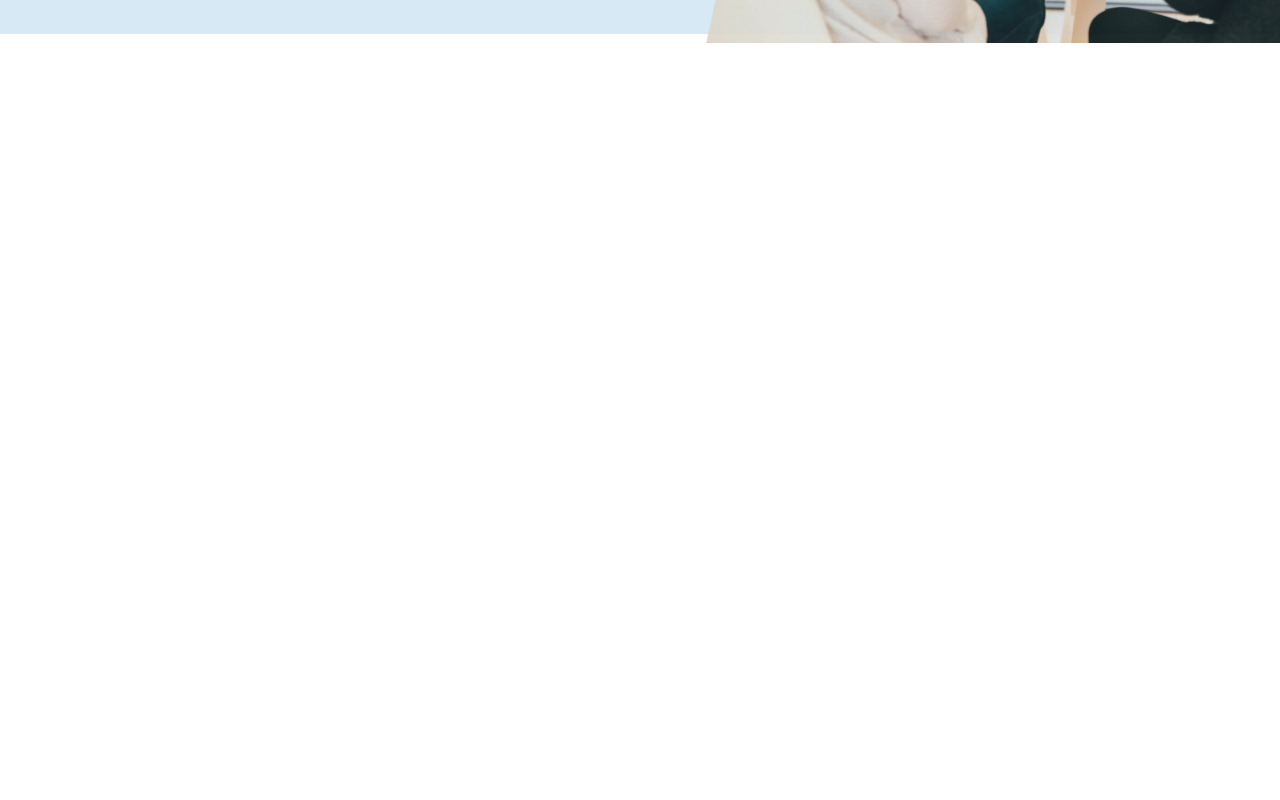
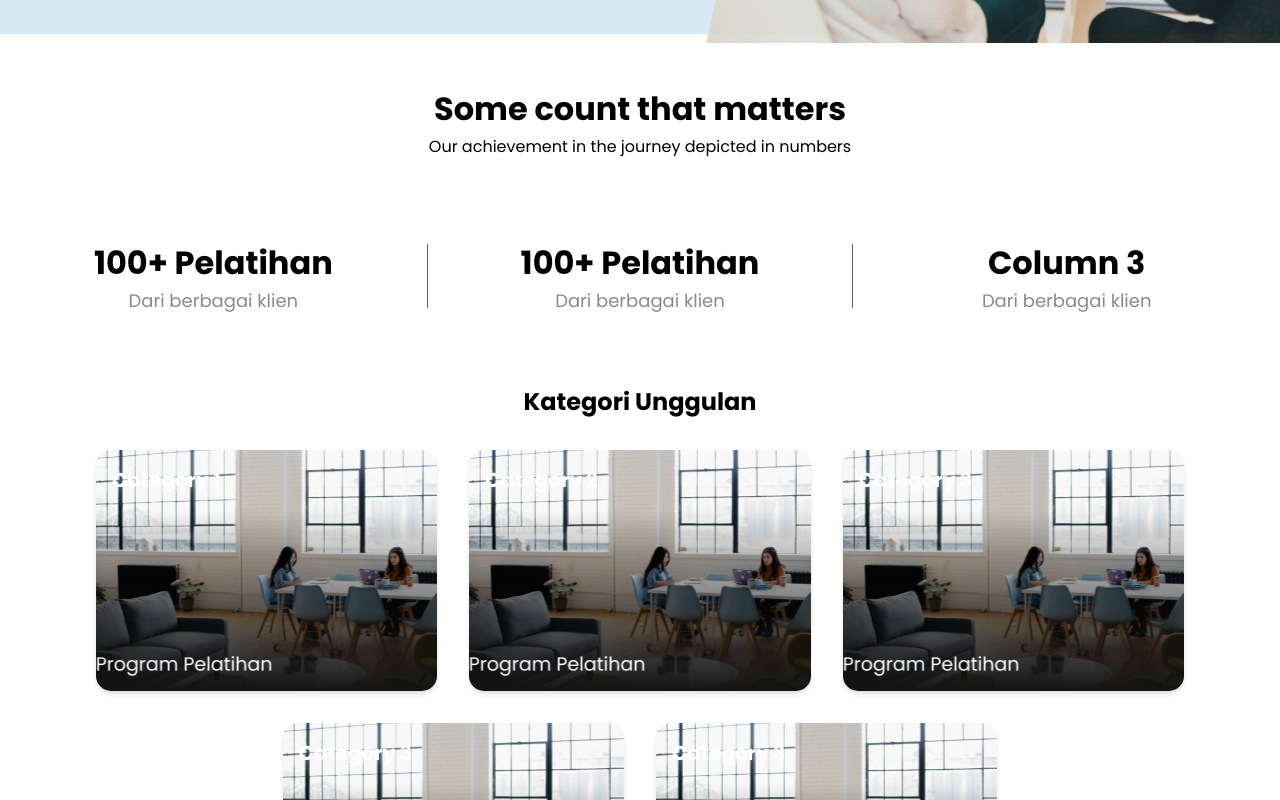
Before and after one commit to NgurahAp/mknows-landing-page, a Next.js app: page / in a window 1280 px wide. Shown: the part 440-1240 px from the top of the page. Built offline with nearby package versions, Linux system fonts and the light colour scheme.

Commit message:
adding some count that matters

```diff
--- a/src/app/page.tsx
+++ b/src/app/page.tsx
@@ -1,6 +1,15 @@
 import Image from "next/image";
 
 export default function Home() {
+
+const categories = [
+  { id: 1, name: "Category 1", image: "/assets/image1.png" },
+  { id: 2, name: "Category 2", image: "/assets/image1.png" },
+  { id: 3, name: "Category 3", image: "/assets/image1.png" },
+  { id: 3, name: "Category 3", image: "/assets/image1.png" },
+  { id: 3, name: "Category 3", image: "/assets/image1.png" },
+];
+
   return (
     <main>
       <section className="h-[474px] bg-custom-blue">
@@ -101,7 +110,55 @@ export default function Home() {
           </div>
         </div>
       </section>
-      <section className="h-[100vh]"></section>
+      <section className="h-[320px]  justify-center">
+        <div className="text-center py-[56px]">
+          <h1 className="font-semibold text-[32px] leading-[38.4px]">
+            Some count that matters
+          </h1>
+          <p className="leading-[38.4px] text-[16px]">
+            Our achievement in the journey depicted in numbers
+          </p>
+        </div>
+        <div className="flex justify-between items-center text-center">
+          <div className="flex-1 p-4">
+            <h2 className="font-semibold text-[32px]">100+ Pelatihan</h2>
+            <p className="text-[#868A92] text-[18px]">Dari berbagai klien</p>
+          </div>
+          <div className="relative flex-1 p-4">
+            <div className="absolute left-0 top-1/2 transform -translate-y-1/2 h-[64px] border-l-[1px] border-[#626262]"></div>
+            <div className="absolute right-0 top-1/2 transform -translate-y-1/2 h-[64px] border-r-[1px] border-[#626262]"></div>
+            <h2 className="font-semibold text-[32px]">100+ Pelatihan</h2>
+            <p className="text-[#868A92] text-[18px]">Dari berbagai klien</p>
+          </div>
+          <div className="flex-1 p-4">
+            <h2 className="font-semibold text-[32px]">Column 3</h2>
+            <p className="text-[#868A92] text-[18px]">Dari berbagai klien</p>
+          </div>
+        </div>
+      </section>
+      <section className="py-8">
+        <div className="container mx-auto">
+          <h2 className="text-2xl font-semibold text-center mb-8">
+            Kategori Unggulan
+          </h2>
+          <div className="flex flex-wrap -mx-4 justify-center">
+            {categories.map((category) => (
+              <div key={category.id} className="w-[373.33px] px-4 mb-8">
+                <div
+                  className="relative h-[241px] bg-cover bg-center rounded-[15px] shadow-md overflow-hidden"
+                  style={{ backgroundImage: `url(${category.image})` }}
+                >
+                  <div className="absolute top-0 left-0 p-4">
+                    <h3 className="text-white text-xl font-semibold">
+                      {category.name}
+                    </h3>
+                  </div>
+                </div>
+              </div>
+            ))}
+          </div>
+        </div>
+      </section>
     </main>
   );
 }
```
Also changed, not shown: public/assets/image1.png (added).
